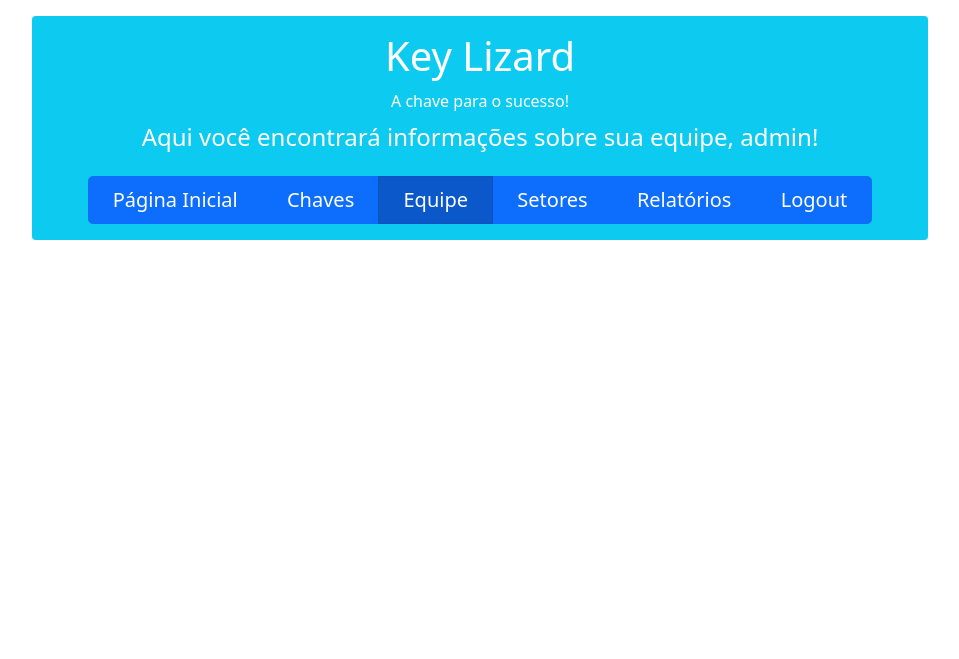
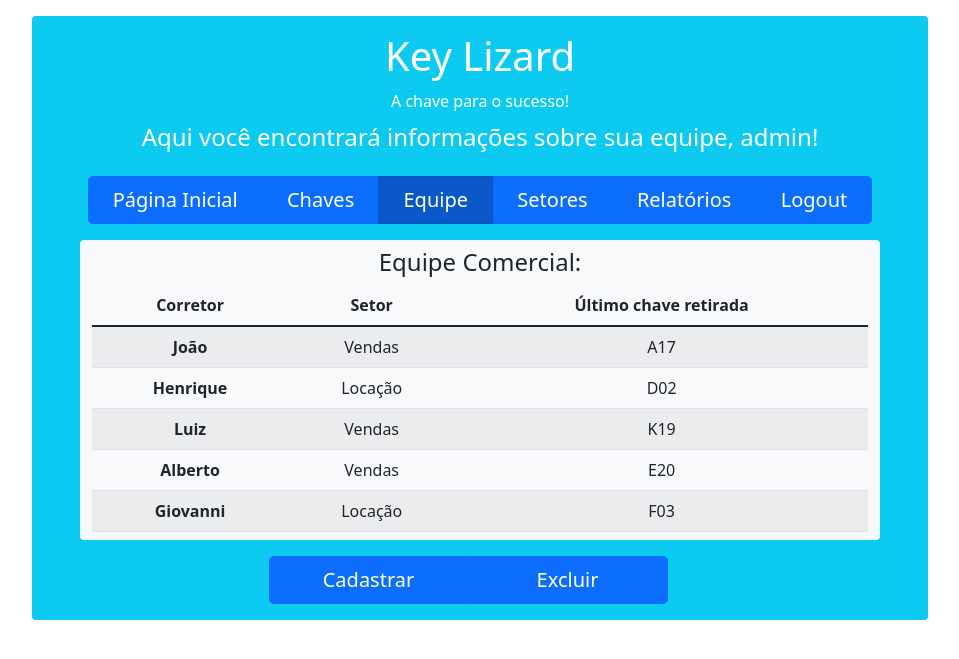
Before and after one commit to brut4luk3/key_lizard, a Django app: page /corretores/ in a window 1280 px wide. Shown: the top 659 px of the page, without its empty margins (160-1119 px from the left). Run offline with Django 4.2, Linux system fonts and the light colour scheme; a user stored in the database is signed in.

Commit message:
Mock da página inicial de Equipe 100%

```diff
--- a/corretores/models.py
+++ b/corretores/models.py
@@ -1,8 +1,8 @@
 from django.db import models
 
 class Corretor(models.Model):
-    nome = models.CharField(max_length=200)
-    sobrenome = models.CharField(max_length=200)
+    nome = models.CharField(max_length=30)
+    sobrenome = models.CharField(max_length=50)
 
     def __str__(self):
         return self.nome
--- a/corretores/templates/inicio_corretores/index_corretores.html
+++ b/corretores/templates/inicio_corretores/index_corretores.html
@@ -47,6 +47,65 @@
                 </div>
             </div>
         <!-- LINHA DA NAVBAR PRINCIPAL - FIM -->
+        <!-- LINHA DA LISTA DE CORRETORES CADASTRADOS -->
+            <div class="row">
+                <div class="col overflow-scroll rounded align-self-center text-center bg-light mx-5 mb-3"
+                     style="max-height: 300px"
+                >
+                    <div class="row text-dark mt-2">
+                        <h4>Equipe Comercial:</h4>
+                    </div>
+                    <table class="table table-striped table-hover">
+                        <thead>
+                            <tr>
+                                <th scope="col">Corretor</th>
+                                <th scope="col">Setor</th>
+                                <th scope="col">Último chave retirada</th>
+                            </tr>
+                        </thead>
+                        <tbody>
+                            <tr>
+                                <th scope="row">João</th>
+                                <td>Vendas</td>
+                                <td>A17</td>
+                            </tr>
+                            <tr>
+                                <th scope="row">Henrique</th>
+                                <td>Locação</td>
+                                <td>D02</td>
+                            </tr>
+                            <tr>
+                                <th scope="row">Luiz</th>
+                                <td>Vendas</td>
+                                <td>K19</td>
+                            </tr>
+                            <tr>
+                                <th scope="row">Alberto</th>
+                                <td>Vendas</td>
+                                <td>E20</td>
+                            </tr>
+                            <tr>
+                                <th scope="row">Giovanni</th>
+                                <td>Locação</td>
+                                <td>F03</td>
+                            </tr>
+                        </tbody>
+                    </table>
+                </div>
+            </div>
+        <!-- LINHA DA LISTA DE CORRETORES CADASTRADOS - FIM -->
+        <!-- LINHA DOS BOTÕES PARA CADASTRO DE NOVOS CORRETORES -->
+            <div class="row">
+                <div class="row">
+                    <div class="col align-self-center text-center">
+                        <div class="btn-group btn-group-lg mb-3">
+                            <a href="#" class="btn btn-primary" style="width: 200px">Cadastrar</a>
+                            <a href="#" class="btn btn-primary" style="width: 200px">Excluir</a>
+                        </div>
+                    </div>
+                </div>
+            </div>
+        <!-- LINHA DOS BOTÕES PARA CADASTRO DE NOVOS CORRETORES - FIM -->
         {% endif %}
     </div>
 {% endblock %}
```
Also changed, not shown: corretores/migrations/0002_alter_corretor_nome_alter_corretor_sobrenome.py (added), db.sqlite3.
